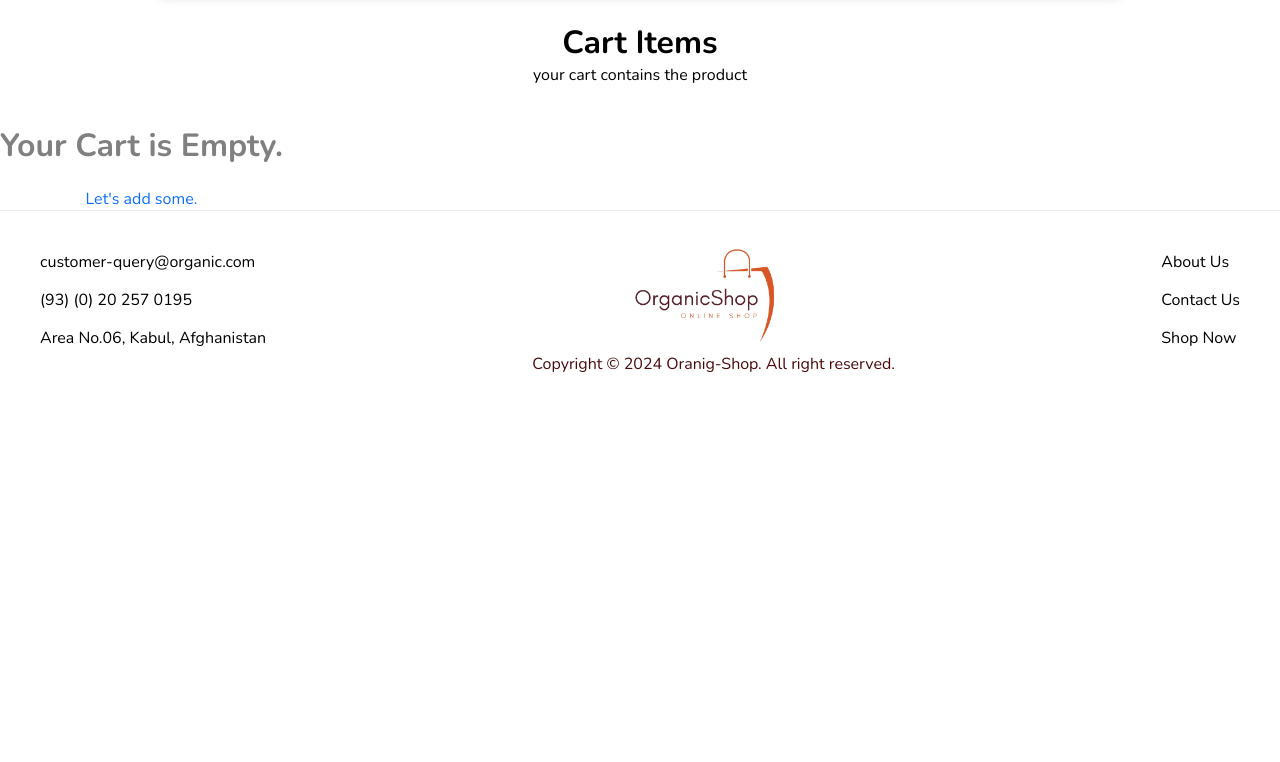
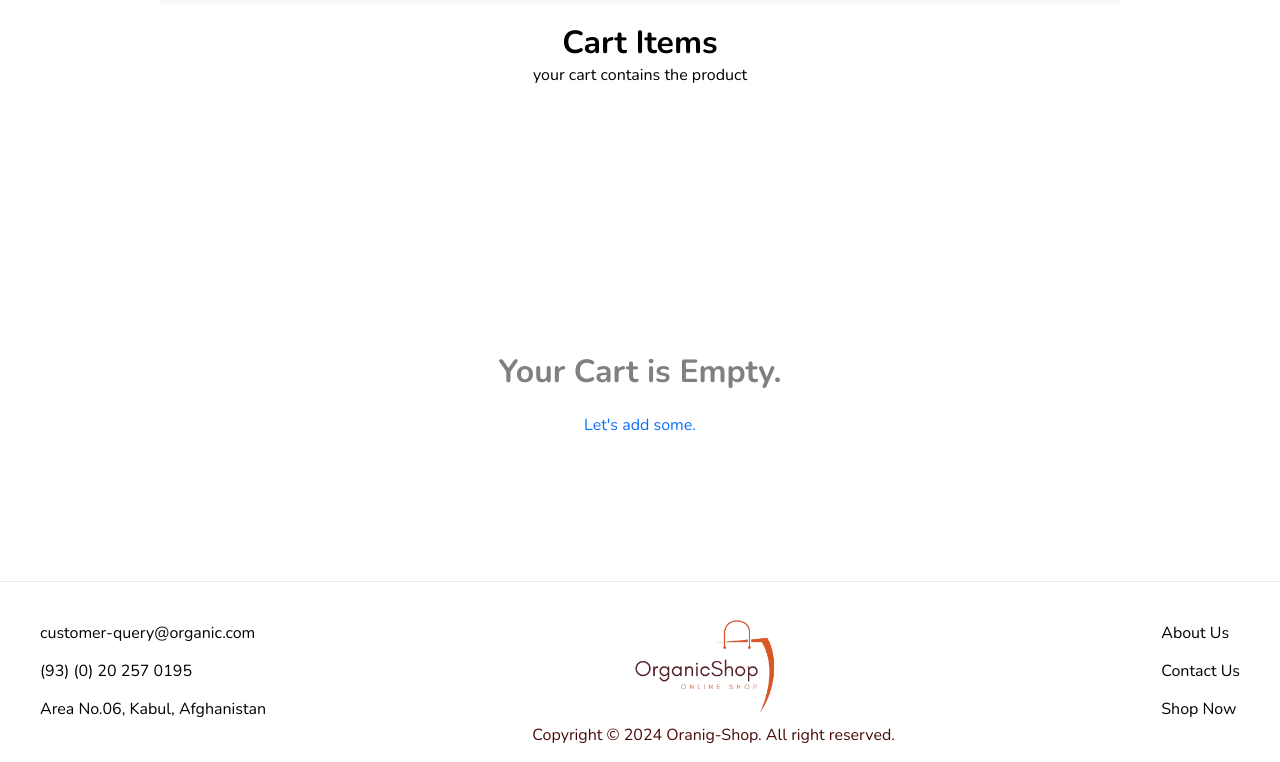
Before and after one commit to Esmat-Farjad/ecommerce, a Django app: page /store/cart-detail/ in a window 1280 px wide. Shown: the part 58-820 px from the top of the page. Before the commit the page ends 430 px from the top, so only its background shows below. Run offline with Django 4.2, Linux system fonts and the light colour scheme; some libraries are stand-ins or nearby versions.

Commit message:
cart-detail page fixed

```diff
--- a/store/static/css/style.css
+++ b/store/static/css/style.css
@@ -764,4 +764,16 @@ hr {
   border-radius: 50%;
   font-size: 8px;
   color: white;
+}
+
+.cart-detail {
+  width: 100%;
+  height: 70vh;
+}
+
+.cart-detail .empty-record {
+  text-align: center;
+  width: 100%;
+  height: 100%;
+  margin: 0px auto;
 }/*# sourceMappingURL=style.css.map */
--- a/store/static/css/style.scss
+++ b/store/static/css/style.scss
@@ -633,3 +633,14 @@ hr{
   font-size: 8px;
   color: white;
 }
+.cart-detail{
+  width: 100%;
+  height: $body-height;
+}
+.cart-detail .empty-record{
+  text-align: center;
+  width: 100%;
+  height: 100%;
+  margin: 0px auto;
+
+}
```
Also changed, not shown: db.sqlite3, 1 other file.
